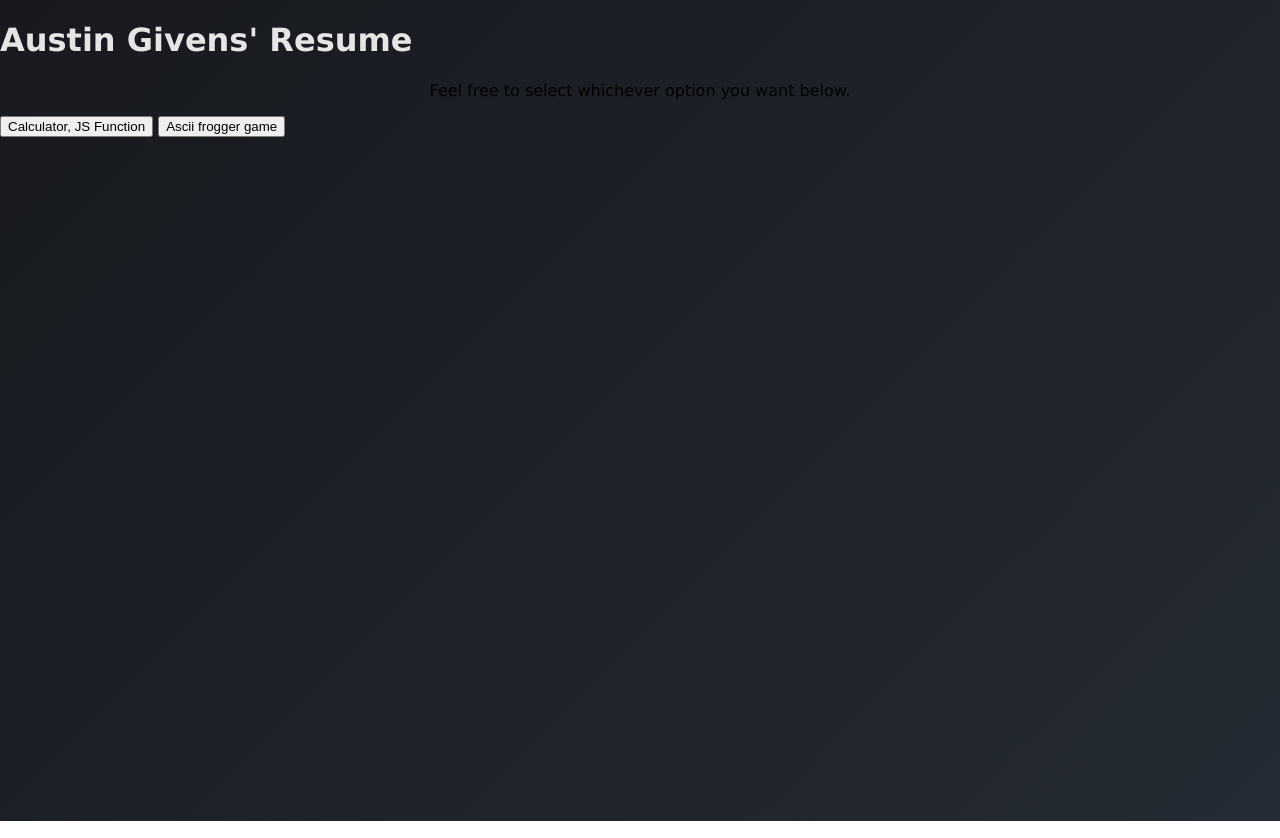
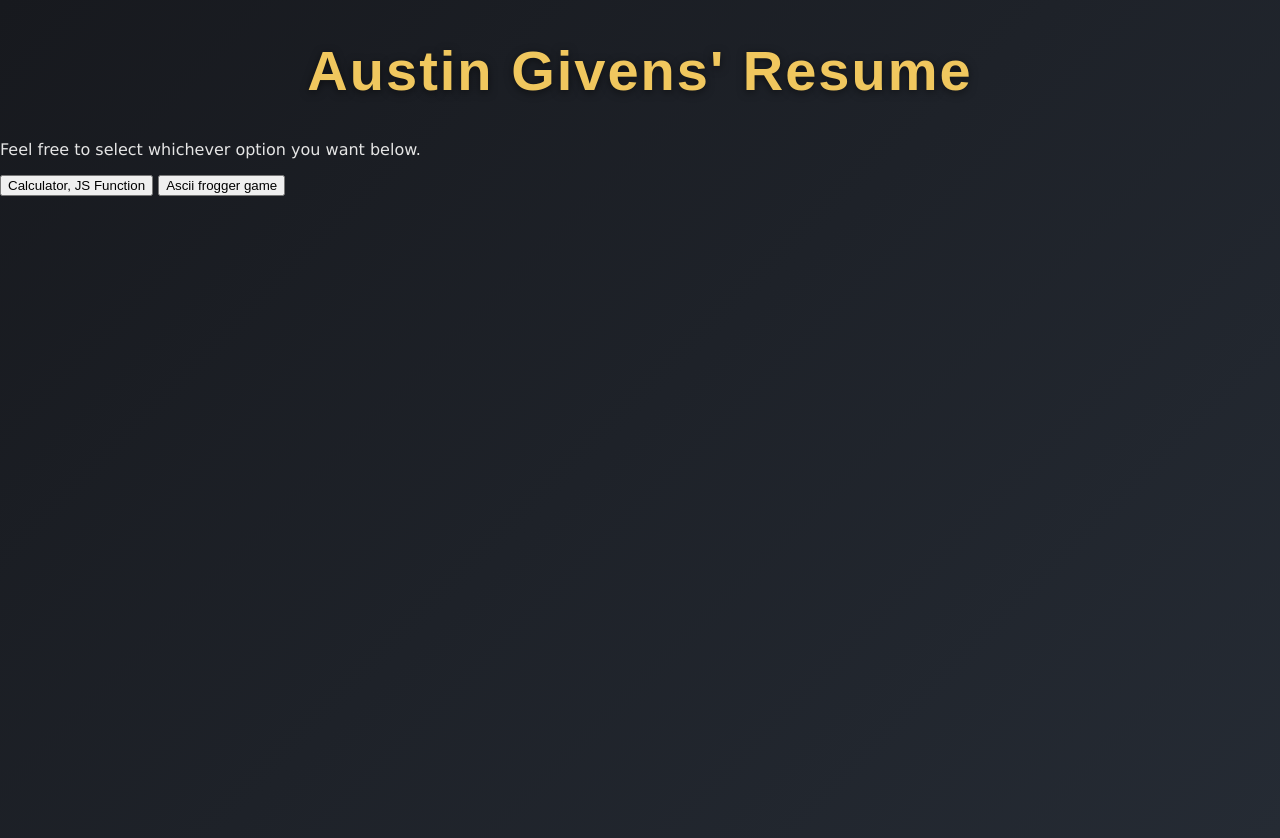
Before and after one commit to GibTheD20/MyResume, a plain HTML site: page index.html in a window 1280 px wide. Drawn offline with Linux system fonts and the light colour scheme.

Commit message:
Refactor CSS for body and main heading styles
Updated styles for body and h1 elements, including font size and color changes.

```diff
--- a/main-cust.css
+++ b/main-cust.css
@@ -5,18 +5,20 @@ body {
     color: #e5e5e5;
     font-family: Verdana, sans-serif;
 }
-} /*TODO: add unoffensive animation or possible .png image file. */
+ /*TODO: add unoffensive animation or possible .png image file. */
 
+/* Main heading */
 h1 {
+    font-family: "Bebas Neue", sans-serif;
+    font-size: 3.5rem;
+    letter-spacing: 2px;
 
-    font-family:"Bebas Neue", monospace;
+    color: #f0c75e;
+    text-align: center;
 
-    color:black;
-    text-shadow:
-        0 0 5px gold,
-        0 0 10px gold,
-        0 0 20px gold;
-    text-align:center;
+    text-shadow: 0 2px 8px rgba(0, 0, 0, 0.5);
+}
+
 } /*TODO: work on header font/color to stand out against background*/
 
 p {
```
